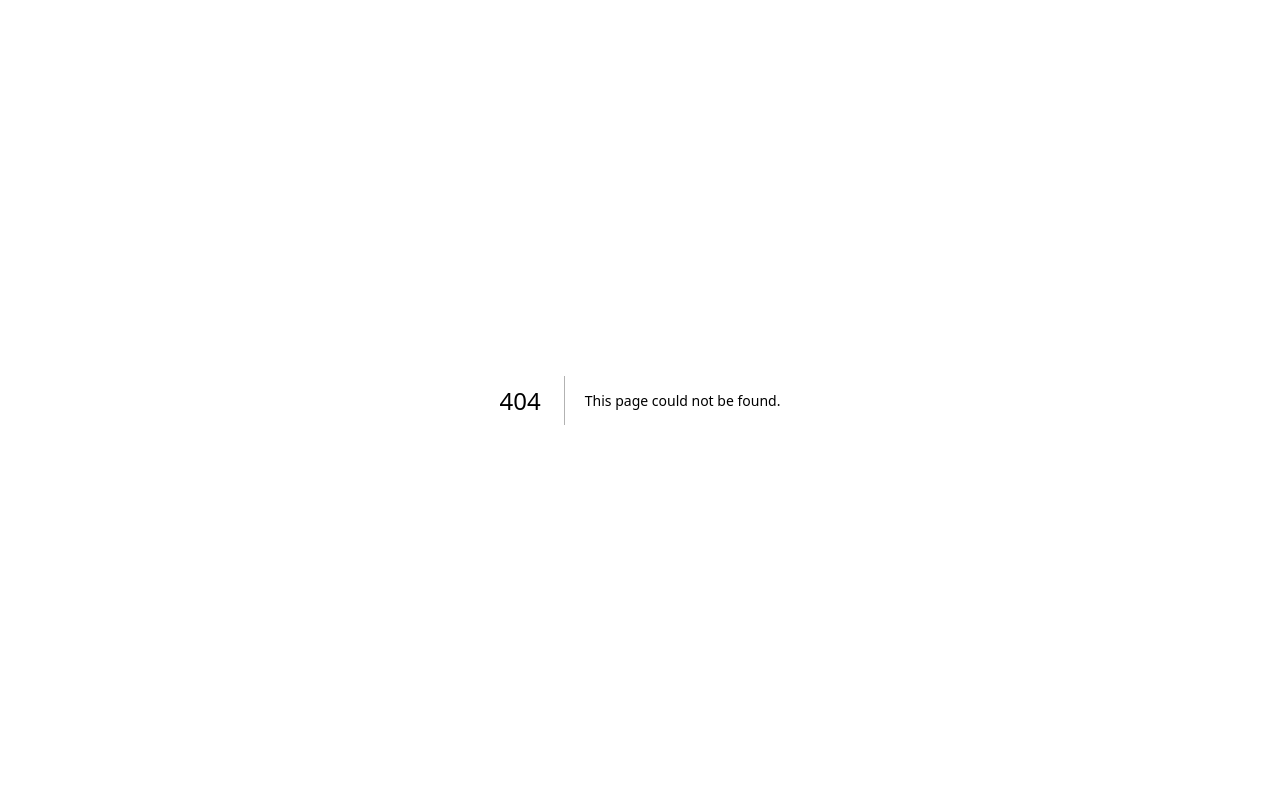
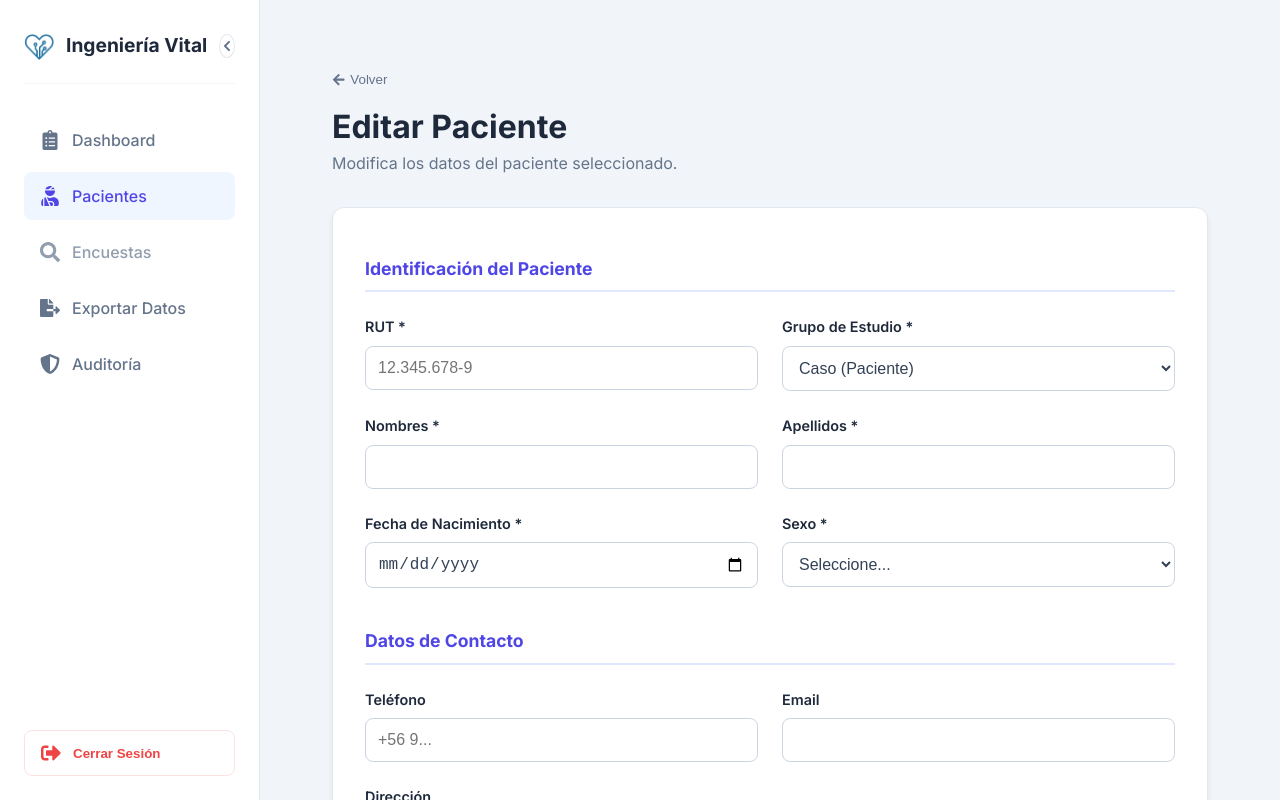
Before and after one commit to enmanuelBB/Proyecto-Ingenieria, a Next.js app in the folder frontend/: page /dashboard/pacientes/editar/1 in a window 1280 px wide. Before the commit this address had no page. Shown: the top 800 px of the page. Built offline with nearby package versions, Linux system fonts and the light colour scheme.

Commit message:
editar paciente y mensaje de exito

```diff
--- a/frontend/app/components/PacienteForm.tsx
+++ b/frontend/app/components/PacienteForm.tsx
@@ -57,7 +57,11 @@ const validateRut = (rut: string): boolean => {
   return dv === dvCalculado;
 };
 
-export default function PacienteForm() {
+interface PacienteFormProps {
+  idPaciente?: number;
+}
+
+export default function PacienteForm({ idPaciente }: PacienteFormProps) {
   const router = useRouter();
   const [isLoading, setIsLoading] = useState(false);
   // const [error, setError] = useState<string | null>(null);
@@ -80,17 +84,49 @@ export default function PacienteForm() {
 
   const handleChange = (e: React.ChangeEvent<HTMLInputElement | HTMLSelectElement>) => {
     const { name, value } = e.target;
-
-
+    // ... rest of handler
     if (name === 'rut') {
       const formatted = formatRut(value);
       setFormData(prev => ({ ...prev, [name]: formatted }));
       return;
     }
-
-
     setFormData(prev => ({ ...prev, [name]: value }));
   };
+
+  // Cargar datos si se está editando
+  React.useEffect(() => {
+    if (idPaciente) {
+      const token = localStorage.getItem('accessToken');
+      if (!token) return;
+
+      setIsLoading(true);
+      fetch(`http://localhost:8080/api/v1/pacientes/${idPaciente}`, {
+        headers: { 'Authorization': `Bearer ${token}` }
+      })
+        .then(res => {
+          if (!res.ok) throw new Error("Error al cargar paciente");
+          return res.json();
+        })
+        .then(data => {
+          setFormData({
+            rut: data.rut,
+            nombre: data.nombre,
+            apellidos: data.apellidos,
+            sexo: data.sexo,
+            fechaNacimiento: data.fechaNacimiento,
+            telefono: data.telefono || '',
+            email: data.email || '',
+            direccion: data.direccion || '',
+            grupo: data.grupo || 'CASO',
+            fechaInclusion: data.fechaInclusion || new Date().toISOString().split('T')[0],
+            peso: data.peso || '',
+            estatura: data.estatura || ''
+          });
+        })
+        .catch(err => console.error(err))
+        .finally(() => setIsLoading(false));
+    }
+  }, [idPaciente]);
 
   const handleSubmit = async (e: React.FormEvent) => {
     e.preventDefault();
@@ -136,8 +172,14 @@ export default function PacienteForm() {
     };
 
     try {
-      const response = await fetch('http://localhost:8080/api/v1/pacientes', {
-        method: 'POST',
+      const url = idPaciente
+        ? `http://localhost:8080/api/v1/pacientes/${idPaciente}`
+        : 'http://localhost:8080/api/v1/pacientes';
+
+      const method = idPaciente ? 'PUT' : 'POST';
+
+      const response = await fetch(url, {
+        method: method,
         headers: {
           'Content-Type': 'application/json',
           'Authorization': `Bearer ${token}`
@@ -148,8 +190,10 @@ export default function PacienteForm() {
       if (response.ok) {
         await Swal.fire({
           icon: 'success',
-          title: '¡Paciente Registrado!',
-          text: 'El paciente ha sido registrado exitosamente en el sistema.',
+          title: idPaciente ? '¡Paciente Actualizado!' : '¡Paciente Registrado!',
+          text: idPaciente
+            ? 'Los datos han sido guardados correctamente.'
+            : 'El paciente ha sido registrado exitosamente en el sistema.',
           confirmButtonColor: '#3085d6',
         });
         router.push('/dashboard');
@@ -268,7 +312,7 @@ export default function PacienteForm() {
         {/* {error && <div className={styles.errorMsg}>{error}</div>} */}
 
         <button type="submit" className={styles.submitButton} disabled={isLoading}>
-          {isLoading ? 'Guardando...' : 'Registrar Paciente'}
+          {isLoading ? 'Guardando...' : (idPaciente ? 'Guardar Cambios' : 'Registrar Paciente')}
         </button>
 
       </div>
--- /dev/null
+++ b/frontend/app/dashboard/pacientes/editar/[id]/page.tsx
@@ -0,0 +1,34 @@
+
+"use client";
+
+import React from 'react';
+import { useRouter, useParams } from 'next/navigation';
+import styles from '../../../dashboard.module.css';
+import PacienteForm from '@/app/components/PacienteForm';
+import { FaArrowLeft } from 'react-icons/fa';
+
+export default function EditarPacientePage() {
+    const router = useRouter();
+    const params = useParams();
+    const id = params.id as string;
+
+    return (
+        <div className={styles.dashboardContainer}>
+            <main style={{ flex: 1, padding: '2rem' }}>
+                <button
+                    onClick={() => router.back()}
+                    style={{ display: 'flex', alignItems: 'center', gap: '5px', border: 'none', background: 'none', cursor: 'pointer', color: '#64748b', marginBottom: '1rem' }}
+                >
+                    <FaArrowLeft /> Volver
+                </button>
+
+                <header style={{ marginBottom: '2rem' }}>
+                    <h1 style={{ fontSize: '2rem', color: '#1e293b', fontWeight: 'bold' }}>Editar Paciente</h1>
+                    <p style={{ color: '#64748b' }}>Modifica los datos del paciente seleccionado.</p>
+                </header>
+
+                <PacienteForm idPaciente={Number(id)} />
+            </main>
+        </div>
+    );
+}
```
Also changed, not shown: frontend/app/dashboard/pacientes/page.tsx (+6 -1 lines).
